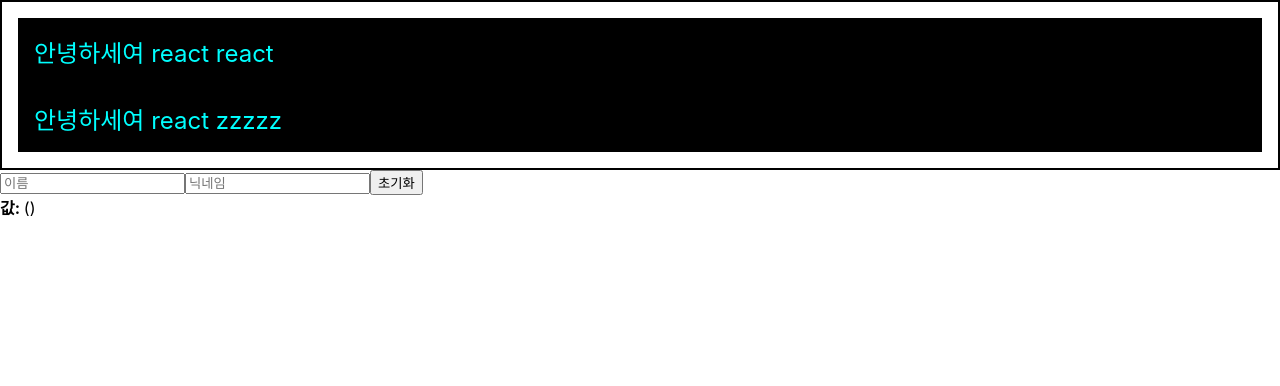
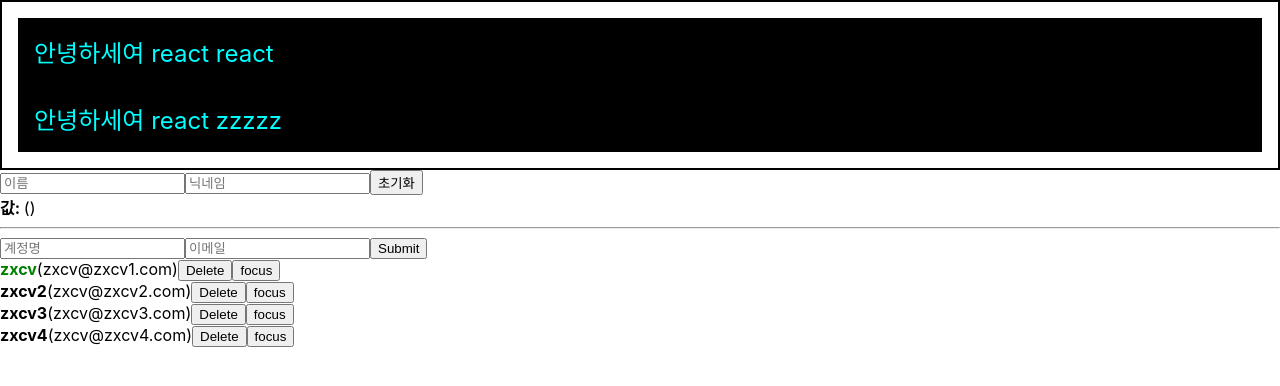
Before and after one commit to YeoUlFox/react_toturial, a React (Create React App) app: page / in a window 1280 px wide. Shown: the top 386 px of the page. Built offline with nearby package versions, Linux system fonts and the light colour scheme.

Commit message:
separate chap1 and useRef more

```diff
--- a/src/App.js
+++ b/src/App.js
@@ -1,17 +1,112 @@
-import React from "react";
-import Hello from "./Hello";
-import InputSample from "./InputSample";
-import Wrapper from "./wrapper";
+import React, { useRef, useState } from "react";
+
+// conponents
+import Hello from "./chap1/Hello";
+import InputSample from "./chap1/InputSample";
+import Wrapper from "./chap1/wrapper";
+import UserList from "./chap1/UserList";
+import CreateUser from "./chap1/CreateUser";
 
 function App() {
+  // for create user
+  const [inputs, setInputs] = useState({
+    username: "",
+    email: "",
+  });
+
+  const { username, email } = inputs;
+  const onChange = (e) => {
+    const { name, value } = e.target;
+    setInputs({
+      ...inputs,
+      [name]: value,
+    });
+  };
+
+  const nextId = useRef(5);
+  const onCreate = () => {
+    // add user
+    const user = {
+      id: nextId.current,
+      username,
+      email,
+    };
+    setUsers([...users, user]);
+
+    // init input values
+    setInputs({
+      username: "",
+      email: "",
+    });
+
+    // increase index
+    nextId.current += 1;
+  };
+
+  const onRemove = (id) => {
+    // delete user
+    setUsers(users.filter((user) => user.id !== id));
+  };
+
+  const onToggle = (id) => {
+    console.log("asdf");
+    setUsers(
+      users.map((user) =>
+        user.id === id
+          ? { ...user, active: !user.active }
+          : user
+      )
+    );
+  };
+
+  const [users, setUsers] = useState([
+    {
+      id: 1,
+      username: "zxcv",
+      email: "zxcv@zxcv1.com",
+      active: true,
+    },
+    {
+      id: 2,
+      username: "zxcv2",
+      email: "zxcv@zxcv2.com",
+      active: false,
+    },
+    {
+      id: 3,
+      username: "zxcv3",
+      email: "zxcv@zxcv3.com",
+      active: false,
+    },
+    {
+      id: 4,
+      username: "zxcv4",
+      email: "zxcv@zxcv4.com",
+      active: false,
+    },
+  ]);
+
   return (
     <>
       <Wrapper>
         <Hello name="react" />
         <Hello name="zzzzz" />
       </Wrapper>
+      <InputSample />
 
-      <InputSample />
+      <hr></hr>
+
+      <CreateUser
+        username={username}
+        email={email}
+        onChange={onChange}
+        onCreate={onCreate}
+      />
+      <UserList
+        users={users}
+        onRemove={onRemove}
+        onToggle={onToggle}
+      />
     </>
   );
 }
--- /dev/null
+++ b/src/chap1/CreateUser.js
@@ -0,0 +1,28 @@
+import React from "react";
+
+function CreateUser({
+  username,
+  email,
+  onChange,
+  onCreate,
+}) {
+  return (
+    <div>
+      <input
+        name="username"
+        placeholder="계정명"
+        onChange={onChange}
+        value={username}
+      />
+      <input
+        name="email"
+        placeholder="이메일"
+        onChange={onChange}
+        value={email}
+      ></input>
+      <button onClick={onCreate}>Submit</button>
+    </div>
+  );
+}
+
+export default CreateUser;
--- a/src/InputSample.js
+++ b/src/chap1/InputSample.js
@@ -1,4 +1,4 @@
-import React, { useState } from "react";
+import React, { useState, useRef } from "react";
 
 function InputSample() {
   const [inputs, setInputs] = useState({
@@ -6,13 +6,14 @@
     nickname: "",
   });
 
-  const { name, nickname } = inputs; // 비구조화 할당을 통해 값 추출
+  const { name, nickname } = inputs;
+  const nameInput = useRef();
 
   const onChange = (e) => {
-    const { value, name } = e.target; // 우선 e.target 에서 name 과 value 를 추출
+    const { value, name } = e.target;
     setInputs({
-      ...inputs, // 기존의 input 객체를 복사한 뒤
-      [name]: value, // name 키를 가진 값을 value 로 설정
+      ...inputs,
+      [name]: value,
     });
   };
 
@@ -21,6 +22,7 @@
       name: "",
       nickname: "",
     });
+    nameInput.current.focus();
   };
 
   return (
@@ -30,6 +32,7 @@
         placeholder="이름"
         onChange={onChange}
         value={name}
+        ref={nameInput}
       />
       <input
         name="nickname"
--- /dev/null
+++ b/src/chap1/UserList.js
@@ -0,0 +1,40 @@
+import React from "react";
+
+function User({ user, onRemove, onToggle }) {
+  return (
+    <div>
+      <b
+        style={{
+          cursor: "pointer",
+          color: user.active ? "green" : "black",
+        }}
+      >
+        {user.username}
+      </b>
+      <span>({user.email})</span>
+      <button onClick={() => onRemove(user.id)}>
+        Delete
+      </button>
+      <button onClick={() => onToggle(user.id)}>
+        focus
+      </button>
+    </div>
+  );
+}
+
+function UserList({ users, onRemove, onToggle }) {
+  return (
+    <div>
+      {users.map((user) => (
+        <User
+          user={user}
+          key={user.id}
+          onRemove={onRemove}
+          onToggle={onToggle}
+        />
+      ))}
+    </div>
+  );
+}
+
+export default UserList;
```
Also changed, not shown: src/chap1/Hello.js (renamed from src/Hello.js), src/chap1/wrapper.js (renamed from src/wrapper.js).
